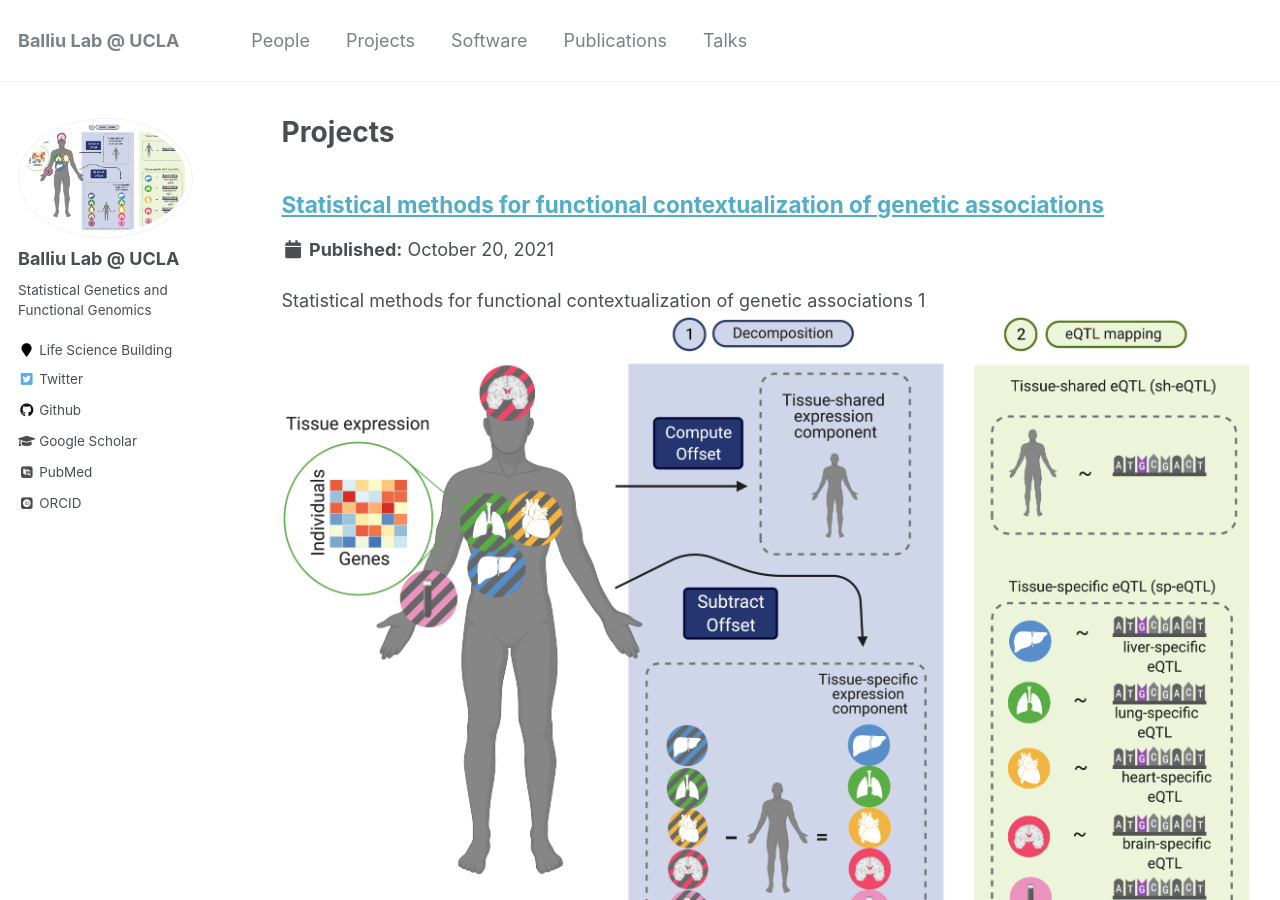
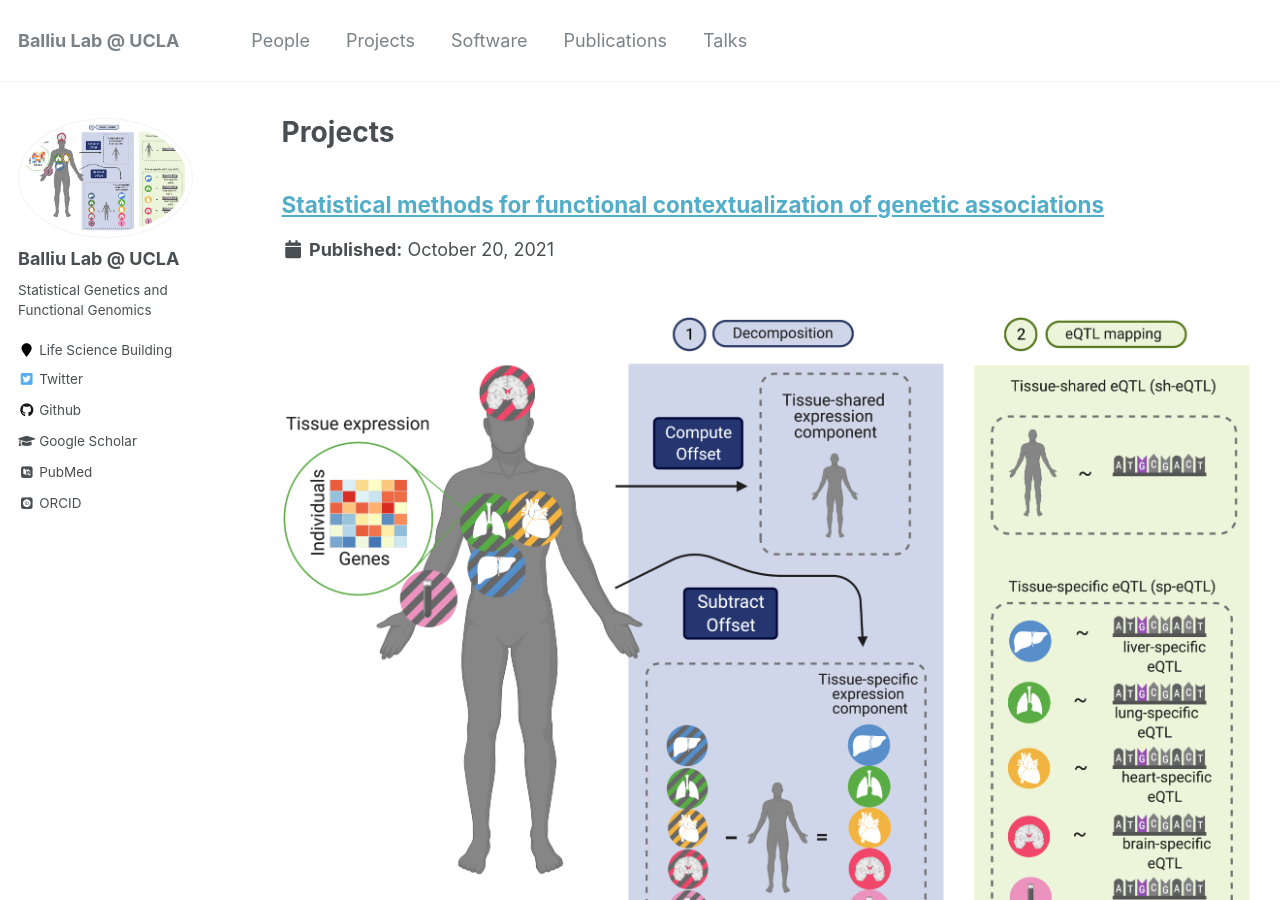
Before and after one commit to BalliuLab/balliulab.github.io, a Jekyll site: the page built from _pages/portfolio.html, in a window 1280 px wide and 900 px high. Built offline with Jekyll 4.4.1, drawn with Linux system fonts in a browser that asks for light colours; some web fonts are replaced.

Commit message:
Update portfolio-1.md

```diff
--- a/_portfolio/portfolio-1.md
+++ b/_portfolio/portfolio-1.md
@@ -1,6 +1,6 @@
 ---
 title: "Statistical methods for functional contextualization of genetic associations"
-excerpt: "Statistical methods for functional contextualization of genetic associations 1<br/><img src='/images/profile.png'>"
+excerpt: "<br/><img src='/images/profile.png'>"
 collection: portfolio
 ---
 
```
